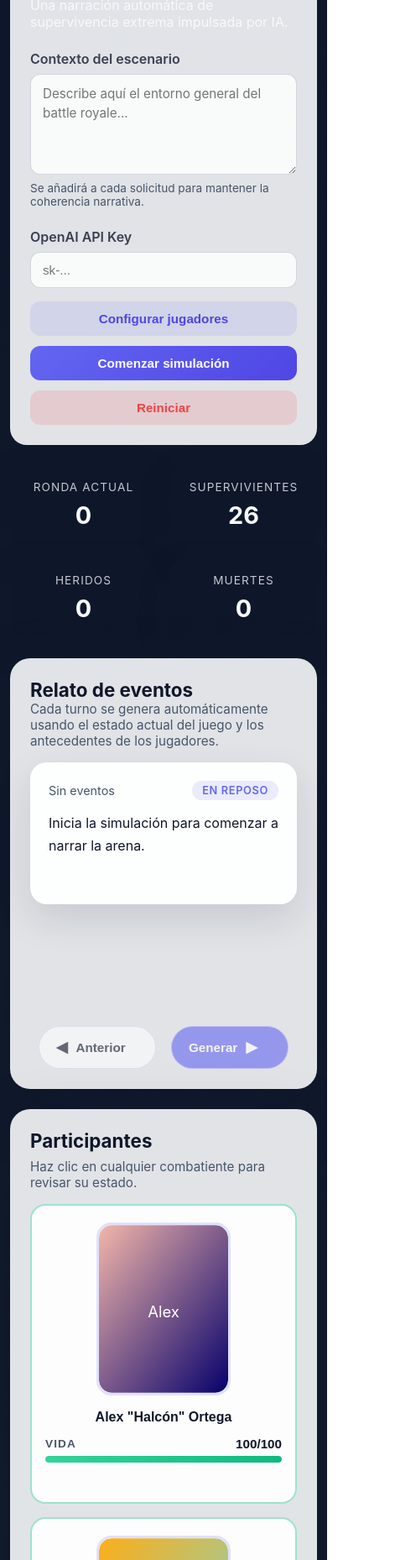
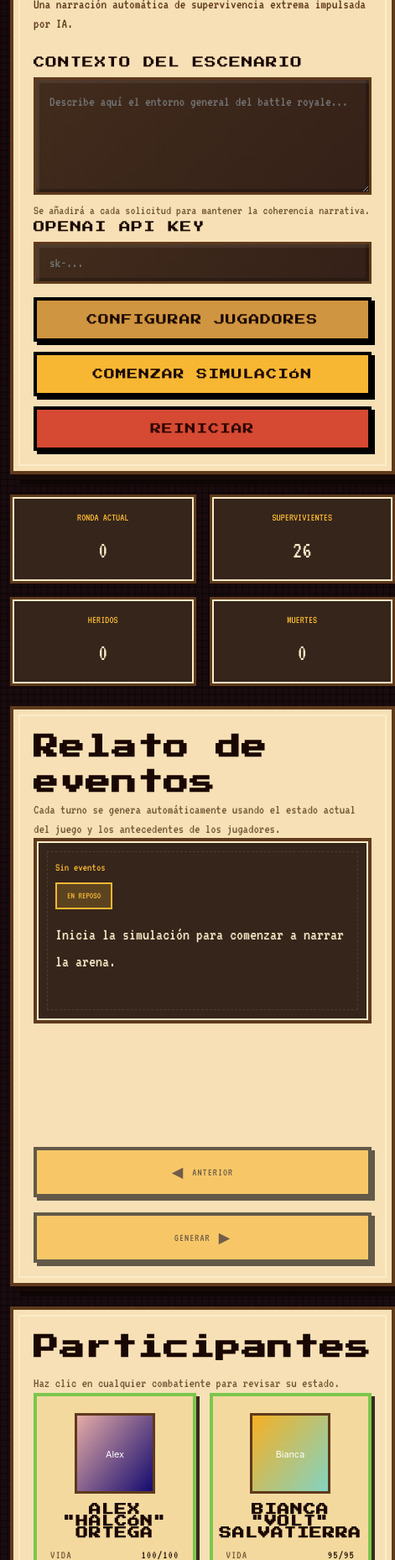
Before and after one commit to dehierro/battleroyale, a plain HTML site: page index.html in a window 390 px wide. Shown: the part 142-2000 px from the top of the page at 84% size, 471 px wide, since content can reach past the window. Drawn offline with Linux system fonts and the light colour scheme.

Commit message:
Restyle interface with medieval pixel art theme

```diff
--- a/style.css
+++ b/style.css
@@ -1,17 +1,27 @@
+@import url('https://fonts.googleapis.com/css2?family=Press+Start+2P&family=VT323&display=swap');
+
 :root {
     color-scheme: light;
-    font-family: 'Inter', 'Segoe UI', Tahoma, Geneva, Verdana, sans-serif;
-    --bg-gradient-start: #0f172a;
-    --bg-gradient-end: #1e293b;
-    --surface: rgba(248, 250, 252, 0.9);
-    --surface-strong: rgba(15, 23, 42, 0.85);
-    --primary: #6366f1;
-    --primary-dark: #4f46e5;
-    --danger: #ef4444;
-    --text-main: #0f172a;
-    --text-muted: #475569;
-    --success: #10b981;
-    --warning: #f59e0b;
+    --bg-deep: #1a0d14;
+    --bg-mid: #2c1a1d;
+    --bg-glow: rgba(111, 73, 33, 0.55);
+    --panel-bg: #f7e0b6;
+    --panel-inner: #f4d99f;
+    --panel-border: #5f3a1c;
+    --panel-border-light: #fcecc8;
+    --shadow-dark: rgba(24, 10, 6, 0.85);
+    --shadow-darker: rgba(12, 5, 3, 0.85);
+    --accent: #f7b733;
+    --accent-dark: #c97b1d;
+    --accent-muted: #d09540;
+    --danger: #d64933;
+    --success: #7bc74d;
+    --warning: #f2a104;
+    --text-main: #2b1405;
+    --text-strong: #1a0701;
+    --text-muted: #745736;
+    --screen-bg: #35251b;
+    --screen-grid: rgba(249, 222, 171, 0.12);
 }
 
 * {
@@ -22,189 +32,54 @@
 
 body {
     min-height: 100vh;
-    background: radial-gradient(circle at top, var(--bg-gradient-start), var(--bg-gradient-end));
+    font-family: 'VT323', 'Courier New', monospace;
+    font-size: 20px;
+    line-height: 1.4;
+    background-color: var(--bg-deep);
+    background-image:
+        linear-gradient(90deg, rgba(0, 0, 0, 0.25) 2px, transparent 2px),
+        linear-gradient(rgba(0, 0, 0, 0.25) 2px, transparent 2px),
+        radial-gradient(circle at top center, var(--bg-glow), transparent 65%);
+    background-size: 8px 8px, 8px 8px, 100% 100%;
+    background-position: 0 0, 0 0, center;
+    background-blend-mode: overlay;
     color: var(--text-main);
     display: flex;
     justify-content: center;
     padding: 40px 16px;
 }
 
+h1, h2, h3, button, label {
+    font-family: 'Press Start 2P', 'VT323', monospace;
+    letter-spacing: 1px;
+}
+
+h1, h2, h3 {
+    color: var(--text-strong);
+}
+
+p, span, textarea, input {
+    font-family: 'VT323', 'Courier New', monospace;
+}
+
+a {
+    color: inherit;
+}
+
+img {
+    display: block;
+}
+
+::selection {
+    background: var(--accent);
+    color: var(--text-strong);
+}
 
 .app-shell {
     width: min(1500px, 100%);
     display: flex;
     flex-direction: column;
     gap: 24px;
-}
-
-.app-header {
-    background: var(--surface);
-    padding: 24px;
-    border-radius: 20px;
-    box-shadow: 0 25px 80px rgba(15, 23, 42, 0.25);
-    display: flex;
-    flex-direction: column;
-    gap: 24px;
-}
-
-.header-top {
-    display: grid;
-    grid-template-columns: minmax(0, 1fr) minmax(0, 1fr);
-    gap: 24px;
-    align-items: stretch;
-}
-
-.header-top .title-block {
-    display: flex;
-    flex-direction: column;
-    gap: 12px;
-}
-
-.title-block h1 {
-    font-size: clamp(2rem, 4vw, 2.8rem);
-    font-weight: 700;
-    color: #fff;
-    text-shadow: 0 4px 20px rgba(79, 70, 229, 0.8);
-}
-
-.subtitle {
-    color: rgba(248, 250, 252, 0.95);
-    max-width: 520px;
-    font-size: 1rem;
-}
-
-.control-panel {
-    display: grid;
-    gap: 16px;
-    grid-template-columns: repeat(auto-fit, minmax(220px, 1fr));
-    align-items: start;
-}
-
-.api-key-group {
-    display: flex;
-    flex-direction: column;
-    gap: 8px;
-}
-
-.context-group {
-    display: flex;
-    flex-direction: column;
-    gap: 8px;
-}
-
-.context-group label {
-    font-weight: 600;
-    color: rgba(15, 23, 42, 0.8);
-}
-
-.api-key-group label {
-    font-weight: 600;
-    color: rgba(15, 23, 42, 0.8);
-}
-
-input[type="password"],
-textarea {
-    padding: 12px 14px;
-    border-radius: 12px;
-    border: 1px solid rgba(148, 163, 184, 0.4);
-    background: rgba(255, 255, 255, 0.8);
-    font-size: 0.95rem;
-    color: var(--text-main);
-}
-
-textarea {
-    min-height: 320px;
-    resize: vertical;
-    font-family: 'JetBrains Mono', 'Fira Code', monospace;
-}
-
-#gameContext {
-    min-height: 120px;
-    font-family: 'Inter', 'Segoe UI', Tahoma, Geneva, Verdana, sans-serif;
-    line-height: 1.5;
-}
-
-.context-hint {
-    font-size: 0.85rem;
-    color: var(--text-muted);
-}
-
-.control-buttons {
-    display: flex;
-    flex-wrap: wrap;
-    gap: 12px;
-}
-
-@media (max-width: 900px) {
-    .header-top {
-        grid-template-columns: 1fr;
-    }
-
-    .context-group {
-        order: 1;
-    }
-}
-
-button {
-    border: none;
-    border-radius: 12px;
-    padding: 12px 18px;
-    font-size: 0.95rem;
-    font-weight: 600;
-    cursor: pointer;
-    transition: transform 0.2s ease, box-shadow 0.2s ease;
-    background: rgba(148, 163, 184, 0.2);
-    color: var(--text-main);
-}
-
-button:hover:not(:disabled) {
-    transform: translateY(-1px);
-    box-shadow: 0 12px 24px rgba(79, 70, 229, 0.15);
-}
-
-button:disabled {
-    opacity: 0.6;
-    cursor: not-allowed;
-    box-shadow: none;
-}
-
-button.primary {
-    background: linear-gradient(135deg, var(--primary), var(--primary-dark));
-    color: white;
-}
-
-button.secondary {
-    background: rgba(99, 102, 241, 0.12);
-    color: var(--primary-dark);
-}
-
-button.danger {
-    background: rgba(239, 68, 68, 0.15);
-    color: var(--danger);
-}
-
-.section-header {
-    display: flex;
-    flex-direction: column;
-    gap: 8px;
-}
-
-.section-header.with-action {
-    flex-direction: row;
-    justify-content: space-between;
-    align-items: flex-start;
-    gap: 16px;
-    flex-wrap: wrap;
-}
-
-.section-header.with-action > div {
-    flex: 1 1 220px;
-    min-width: 0;
-}
-
-.section-header.with-action button {
-    align-self: center;
-    white-space: nowrap;
 }
 
 .main-layout {
@@ -221,60 +96,198 @@ button.danger {
     gap: 24px;
 }
 
-.game-overview {
-    grid-column: 1 / -1;
-    display: grid;
-    grid-template-columns: repeat(auto-fit, minmax(140px, 1fr));
-    gap: 16px;
+.app-header,
+.timeline,
+.players-panel {
+    background: var(--panel-bg);
+    border: 4px solid var(--panel-border);
+    box-shadow: 6px 6px 0 var(--shadow-dark), 12px 12px 0 var(--shadow-darker);
+    padding: 24px;
+    position: relative;
 }
 
-.stat-card {
-    background: rgba(15, 23, 42, 0.85);
-    color: #f8fafc;
-    padding: 18px;
-    border-radius: 18px;
-    display: flex;
-    flex-direction: column;
-    gap: 8px;
-    text-align: center;
-    box-shadow: 0 15px 40px rgba(15, 23, 42, 0.2);
-}
-
-.stat-label {
-    font-size: 0.85rem;
-    text-transform: uppercase;
-    letter-spacing: 0.08em;
-    color: rgba(226, 232, 240, 0.85);
-}
-
-.stat-value {
-    font-size: 1.8rem;
-    font-weight: 700;
-}
-
-.timeline,
-.players-panel {
-    background: var(--surface);
-    border-radius: 24px;
-    padding: 24px;
-    box-shadow: 0 25px 80px rgba(15, 23, 42, 0.18);
-    display: flex;
-    flex-direction: column;
-    gap: 16px;
+.app-header::before,
+.timeline::before,
+.players-panel::before {
+    content: '';
+    position: absolute;
+    inset: 6px;
+    border: 2px solid var(--panel-border-light);
+    pointer-events: none;
 }
 
 .players-panel {
     height: 100%;
 }
 
-.section-header h2 {
-    font-size: 1.4rem;
-    color: var(--text-main);
+.header-top {
+    display: grid;
+    grid-template-columns: minmax(0, 1fr) minmax(0, 1fr);
+    gap: 24px;
+    align-items: stretch;
+}
+
+.title-block {
+    display: flex;
+    flex-direction: column;
+    gap: 12px;
+}
+
+.title-block h1 {
+    font-size: clamp(1.6rem, 4vw, 2.4rem);
+    text-shadow: 3px 3px 0 #000;
+    color: #ffe6b3;
+}
+
+.subtitle {
+    color: var(--panel-border);
+    font-size: 1.05rem;
+    max-width: 560px;
+}
+
+.control-panel {
+    display: grid;
+    gap: 16px;
+    grid-template-columns: repeat(auto-fit, minmax(220px, 1fr));
+    align-items: start;
+}
+
+.api-key-group,
+.context-group {
+    display: flex;
+    flex-direction: column;
+    gap: 8px;
+}
+
+.api-key-group label,
+.context-group label {
+    font-size: 0.85rem;
+    text-transform: uppercase;
+    color: var(--text-strong);
+}
+
+input[type="password"],
+textarea {
+    padding: 14px 16px;
+    border: 3px solid var(--panel-border);
+    background: linear-gradient(135deg, rgba(55, 34, 20, 0.95), rgba(42, 22, 15, 0.95));
+    color: #f7e8c5;
+    box-shadow: inset 4px 4px 0 rgba(255, 255, 255, 0.07), inset -4px -4px 0 rgba(0, 0, 0, 0.25);
+    font-size: 1.05rem;
+    resize: vertical;
+}
+
+textarea {
+    min-height: 320px;
+    line-height: 1.5;
+}
+
+#gameContext {
+    min-height: 140px;
+}
+
+.context-hint {
+    color: var(--text-muted);
+    font-size: 0.95rem;
+}
+
+button,
+.control-button {
+    position: relative;
+    display: inline-flex;
+    align-items: center;
+    justify-content: center;
+    gap: 10px;
+    padding: 16px 22px;
+    border: 4px solid #000;
+    background: var(--accent);
+    color: var(--text-strong);
+    cursor: pointer;
+    text-transform: uppercase;
+    font-size: 0.8rem;
+    box-shadow: 4px 4px 0 #000;
+    transition: transform 0.1s ease, box-shadow 0.1s ease;
+}
+
+button:disabled,
+.control-button:disabled {
+    opacity: 0.6;
+    cursor: not-allowed;
+    transform: none;
+    box-shadow: 4px 4px 0 #000;
+}
+
+button:not(:disabled):hover,
+.control-button:not(:disabled):hover {
+    transform: translate(-2px, -2px);
+    box-shadow: 6px 6px 0 #000;
+}
+
+button:not(:disabled):active,
+.control-button:not(:disabled):active {
+    transform: translate(2px, 2px);
+    box-shadow: 2px 2px 0 #000;
+}
+
+button.secondary {
+    background: var(--accent-muted);
+}
+
+button.danger {
+    background: var(--danger);
+    color: #2d0500;
+}
+
+button.primary {
+    background: var(--accent);
+}
+
+.control-buttons {
+    display: flex;
+    flex-wrap: wrap;
+    gap: 12px;
+}
+
+.game-overview {
+    grid-column: 1 / -1;
+    display: grid;
+    grid-template-columns: repeat(auto-fit, minmax(160px, 1fr));
+    gap: 16px;
+}
+
+.stat-card {
+    background: var(--screen-bg);
+    border: 3px solid var(--panel-border);
+    box-shadow: inset 0 0 0 2px var(--panel-border-light);
+    padding: 16px;
+    color: #f7e8c5;
+    display: flex;
+    flex-direction: column;
+    gap: 10px;
+    text-align: center;
+}
+
+.stat-label {
+    font-size: 0.8rem;
+    text-transform: uppercase;
+    color: var(--accent);
+}
+
+.stat-value {
+    font-size: 1.8rem;
+    color: #fcecc8;
+}
+
+.section-header {
+    display: flex;
+    flex-direction: column;
+    gap: 10px;
 }
 
 .section-subtitle {
     color: var(--text-muted);
-    font-size: 0.95rem;
+    font-size: 1rem;
+    max-width: 520px;
 }
 
 .event-viewer {
@@ -283,13 +296,21 @@ button.danger {
 }
 
 .event-stage {
+    background: var(--screen-bg);
+    border: 4px solid var(--panel-border);
+    box-shadow: inset 0 0 0 2px var(--panel-border-light);
+    padding: 22px;
+    min-height: 180px;
     position: relative;
-    background: rgba(255, 255, 255, 0.95);
-    border-radius: 20px;
-    padding: 22px;
-    box-shadow: inset 0 1px 0 rgba(255, 255, 255, 0.6), 0 18px 45px rgba(15, 23, 42, 0.12);
-    min-height: 160px;
-    overflow: hidden;
+    color: #f7e8c5;
+}
+
+.event-stage::before {
+    content: '';
+    position: absolute;
+    inset: 12px;
+    border: 1px dashed var(--screen-grid);
+    pointer-events: none;
 }
 
 .event-meta {
@@ -297,42 +318,36 @@ button.danger {
     justify-content: space-between;
     align-items: center;
     margin-bottom: 14px;
-    color: var(--text-muted);
-    font-size: 0.9rem;
+    color: var(--accent);
+    font-size: 0.85rem;
 }
 
 .event-status {
     display: inline-flex;
     align-items: center;
     gap: 6px;
-    padding: 4px 12px;
-    border-radius: 999px;
-    background: rgba(99, 102, 241, 0.12);
-    color: var(--primary);
-    font-weight: 600;
-    font-size: 0.8rem;
+    padding: 6px 12px;
+    border: 2px solid var(--accent);
+    background: rgba(247, 183, 51, 0.2);
+    color: var(--accent);
     text-transform: uppercase;
-    letter-spacing: 0.05em;
+    font-size: 0.7rem;
 }
 
 .event-text-display {
-    line-height: 1.7;
-    color: var(--text-main);
-    font-size: 1rem;
-    min-height: 88px;
-    white-space: pre-wrap;
+    line-height: 1.6;
+    min-height: 96px;
 }
 
 .event-resolution {
-    background: rgba(15, 23, 42, 0.9);
-    color: #fff;
-    border-radius: 16px;
-    padding: 16px 18px;
-    box-shadow: 0 18px 35px rgba(15, 23, 42, 0.25);
+    background: var(--panel-inner);
+    border: 3px solid var(--panel-border);
+    padding: 18px 20px;
+    box-shadow: inset 0 0 0 2px var(--panel-border-light);
     transform: translateY(12px);
     opacity: 0;
     pointer-events: none;
-    transition: opacity 0.3s ease, transform 0.3s ease;
+    transition: opacity 0.25s ease, transform 0.25s ease;
 }
 
 .event-resolution.visible {
@@ -342,35 +357,22 @@ button.danger {
 }
 
 .event-resolution h3 {
+    font-size: 0.95rem;
     margin-bottom: 8px;
-    font-size: 1rem;
-}
-
-.event-resolution p {
-    font-size: 0.95rem;
-    line-height: 1.6;
 }
 
 .event-controls {
     display: flex;
     justify-content: center;
-    align-items: center;
     gap: 18px;
 }
 
 .control-button {
-    display: inline-flex;
-    align-items: center;
-    gap: 10px;
-    padding: 14px 20px;
-    border-radius: 999px;
-    background: rgba(255, 255, 255, 0.95);
-    color: var(--text-main);
-    border: 1px solid rgba(148, 163, 184, 0.35);
-    cursor: pointer;
-    transition: transform 0.2s ease, box-shadow 0.2s ease, background 0.2s ease;
-    font-weight: 600;
-    min-width: 140px;
+    min-width: 150px;
+}
+
+.control-button.primary {
+    background: var(--accent);
 }
 
 .control-button .icon {
@@ -378,29 +380,7 @@ button.danger {
 }
 
 .control-button .control-label {
-    font-size: 0.95rem;
-}
-
-.control-button.primary {
-    background: var(--primary);
-    color: #fff;
-    border-color: rgba(255, 255, 255, 0.4);
-}
-
-.control-button:disabled {
-    opacity: 0.6;
-    cursor: not-allowed;
-    transform: none;
-    box-shadow: none;
-}
-
-.control-button:not(:disabled):hover {
-    transform: translateY(-2px);
-    box-shadow: 0 14px 24px rgba(79, 70, 229, 0.25);
-}
-
-.control-button.primary.loading {
-    background: linear-gradient(120deg, rgba(99, 102, 241, 0.8), rgba(129, 140, 248, 0.95));
+    font-size: 0.8rem;
 }
 
 .players-grid {
@@ -418,76 +398,55 @@ button.danger {
     width: 100%;
     color: inherit;
     text-align: center;
-    background: rgba(255, 255, 255, 0.92);
-    border-radius: 18px;
-    border: 2px solid transparent;
+    background: var(--panel-inner);
+    border: 4px solid var(--panel-border);
+    box-shadow: 4px 4px 0 var(--shadow-dark);
     cursor: pointer;
-    transition: transform 0.2s ease, box-shadow 0.2s ease;
-    appearance: none;
-    -webkit-appearance: none;
+    transition: transform 0.1s ease, box-shadow 0.1s ease;
 }
 
 .player-card:focus-visible {
-    outline: 3px solid rgba(99, 102, 241, 0.55);
-    outline-offset: 2px;
+    outline: 3px solid var(--accent);
+    outline-offset: 4px;
 }
 
 .player-card:hover {
-    transform: translateY(-2px);
-    box-shadow: 0 10px 25px -18px rgba(15, 23, 42, 0.5);
+    transform: translate(-2px, -2px);
+    box-shadow: 6px 6px 0 var(--shadow-dark);
 }
 
 .player-card.status-alive {
-    border-color: rgba(16, 185, 129, 0.4);
+    border-color: var(--success);
 }
 
 .player-card.status-injured {
-    border-color: rgba(245, 158, 11, 0.4);
+    border-color: var(--warning);
 }
 
 .player-card.status-dead {
-    border-color: rgba(239, 68, 68, 0.4);
-    opacity: 0.7;
+    border-color: var(--danger);
+    opacity: 0.8;
 }
 
 .player-avatar {
-    width: 100%;
-    max-width: 160px;
-    height: auto;
-    object-fit: contain;
-    border-radius: 18px;
-    background: #fff;
-    border: 3px solid rgba(99, 102, 241, 0.2);
-    display: block;
-    margin: 0 auto;
+    width: 96px;
+    height: 96px;
+    border: 3px solid var(--panel-border);
+    box-shadow: inset 0 0 0 2px var(--panel-border-light);
+    background: var(--screen-bg);
+    object-fit: cover;
+    image-rendering: pixelated;
 }
 
 .player-name {
-    font-size: 1rem;
-    font-weight: 700;
-    color: var(--text-main);
-    text-align: center;
-    line-height: 1.3;
-    word-break: break-word;
-    margin-top: 4px;
-}
-
-.modal-avatar {
-    width: min(100%, 320px);
-    height: auto;
-    object-fit: contain;
-    border-radius: 24px;
-    background: #fff;
-    border: 4px solid rgba(99, 102, 241, 0.25);
-    box-shadow: 0 18px 40px rgba(15, 23, 42, 0.18);
-    flex: 1 1 260px;
-    align-self: center;
+    font-size: 0.9rem;
+    color: var(--text-strong);
+    text-transform: uppercase;
 }
 
 .player-quick-info {
     display: flex;
     flex-direction: column;
-    align-items: stretch;
     gap: 8px;
     width: 100%;
 }
@@ -496,71 +455,62 @@ button.danger {
     display: flex;
     flex-direction: column;
     gap: 6px;
-    width: 100%;
 }
 
 .player-hp-header {
     display: flex;
     justify-content: space-between;
-    align-items: center;
     font-size: 0.85rem;
 }
 
 .player-hp-label {
     text-transform: uppercase;
-    letter-spacing: 0.08em;
-    font-weight: 600;
     color: var(--text-muted);
 }
 
 .player-hp-value {
-    font-weight: 700;
-    color: var(--text-main);
-    font-size: 0.95rem;
+    color: var(--text-strong);
 }
 
 .player-hp-bar {
     position: relative;
     width: 100%;
-    height: 8px;
-    border-radius: 999px;
-    background: rgba(15, 23, 42, 0.12);
+    height: 10px;
+    border: 2px solid #000;
+    background: #3a2415;
+    box-shadow: inset 0 0 0 2px rgba(0, 0, 0, 0.45);
     overflow: hidden;
 }
 
 .player-hp-bar-fill {
     height: 100%;
-    border-radius: inherit;
-    background: linear-gradient(90deg, #34d399, #10b981);
+    background: linear-gradient(90deg, #9fdf6c, #4d9a2a);
     transition: width 0.3s ease;
 }
 
 .player-hp-bar-fill.warning {
-    background: linear-gradient(90deg, #facc15, #f59e0b);
+    background: linear-gradient(90deg, #fdd76a, #f2a104);
 }
 
 .player-hp-bar-fill.critical {
-    background: linear-gradient(90deg, #fb7185, #ef4444);
+    background: linear-gradient(90deg, #ff9b9b, #d64933);
 }
 
 .player-state {
     font-size: 0.85rem;
     color: var(--danger);
     min-height: 1.2rem;
-    text-align: center;
-    align-self: center;
 }
 
 .player-state.empty {
     opacity: 0;
 }
 
-
 .modal {
     display: none;
     position: fixed;
     inset: 0;
-    background: rgba(15, 23, 42, 0.6);
+    background: rgba(14, 6, 3, 0.85);
     z-index: 1000;
     padding: clamp(24px, 4vw, 48px);
     overflow-y: auto;
@@ -569,15 +519,16 @@ button.danger {
 }
 
 .modal-content {
-    background: #fff;
-    border-radius: 24px;
+    background: var(--panel-bg);
+    border: 4px solid var(--panel-border);
+    box-shadow: 8px 8px 0 var(--shadow-dark);
     margin: 0 auto;
     padding: 0;
     max-width: 960px;
     width: min(960px, 100%);
-    overflow: hidden;
     display: flex;
     flex-direction: column;
+    position: relative;
 }
 
 .modal-content.large {
@@ -587,22 +538,33 @@ button.danger {
 .modal .close {
     align-self: flex-end;
     background: none;
-    font-size: 1.5rem;
-    padding: 12px 18px;
-    color: var(--text-muted);
     border: none;
+    font-size: 1.6rem;
+    color: var(--text-strong);
+    padding: 16px 20px;
     cursor: pointer;
+    box-shadow: none;
+    text-transform: none;
 }
 
 .player-info-header {
-    background: linear-gradient(135deg, rgba(99, 102, 241, 0.95), rgba(79, 70, 229, 0.95));
-    color: #fff;
+    background: linear-gradient(135deg, #51351b, #2f1c10);
+    color: #fcecc8;
     padding: 24px;
     display: flex;
     align-items: center;
     justify-content: space-between;
     gap: 16px;
     flex-wrap: wrap;
+}
+
+.modal-avatar {
+    width: 120px;
+    height: 120px;
+    border: 4px solid var(--panel-border-light);
+    box-shadow: 4px 4px 0 var(--shadow-dark);
+    image-rendering: pixelated;
+    object-fit: cover;
 }
 
 .player-info-main {
@@ -618,6 +580,14 @@ button.danger {
     gap: 24px;
 }
 
+.player-description,
+.player-stats {
+    background: var(--panel-inner);
+    border: 3px solid var(--panel-border);
+    box-shadow: inset 0 0 0 2px var(--panel-border-light);
+    padding: 18px;
+}
+
 .stat-grid {
     display: grid;
     grid-template-columns: repeat(auto-fit, minmax(180px, 1fr));
@@ -625,39 +595,38 @@ button.danger {
 }
 
 .stat-item {
-    background: rgba(248, 250, 252, 0.9);
-    border-radius: 16px;
+    background: var(--screen-bg);
+    color: #f7e8c5;
+    border: 3px solid var(--panel-border);
     padding: 16px;
     display: flex;
     flex-direction: column;
     gap: 6px;
-    border-left: 4px solid var(--primary);
 }
 
 .status-badge {
     display: inline-flex;
     align-items: center;
     justify-content: center;
-    padding: 4px 12px;
-    border-radius: 999px;
-    font-size: 0.85rem;
-    font-weight: 600;
+    padding: 6px 14px;
+    border: 3px solid var(--panel-border);
+    background: var(--panel-inner);
     text-transform: uppercase;
-    letter-spacing: 0.08em;
+    font-size: 0.7rem;
 }
 
 .status-badge.alive {
-    background: rgba(16, 185, 129, 0.15);
+    border-color: var(--success);
     color: var(--success);
 }
 
 .status-badge.injured {
-    background: rgba(245, 158, 11, 0.15);
+    border-color: var(--warning);
     color: var(--warning);
 }
 
 .status-badge.dead {
-    background: rgba(239, 68, 68, 0.15);
+    border-color: var(--danger);
     color: var(--danger);
 }
 
@@ -665,30 +634,26 @@ button.danger {
     padding: 0 24px 16px;
     display: flex;
     flex-direction: column;
-    gap: 8px;
+    gap: 12px;
 }
 
-.config-header p {
-    color: var(--text-muted);
-    font-size: 0.9rem;
-}
-
+.config-header p,
 .config-note {
     color: var(--text-muted);
-    font-size: 0.9rem;
+    font-size: 1rem;
 }
 
 .config-actions {
     display: flex;
     align-items: center;
     justify-content: space-between;
-    gap: 12px;
+    gap: 16px;
     padding: 16px 24px 24px;
 }
 
 #configError {
     color: var(--danger);
-    font-size: 0.9rem;
+    font-size: 0.95rem;
 }
 
 @media (max-width: 1100px) {
@@ -705,6 +670,10 @@ button.danger {
     body {
         padding: 24px 12px;
     }
+
+    .header-top {
+        grid-template-columns: 1fr;
+    }
 }
 
 @media (max-width: 600px) {
@@ -716,8 +685,14 @@ button.danger {
         flex-direction: column;
     }
 
-    .player-identity {
+    .event-meta {
+        flex-direction: column;
+        gap: 8px;
         align-items: flex-start;
+    }
+
+    .event-controls {
+        flex-direction: column;
     }
 
     .modal {
```
